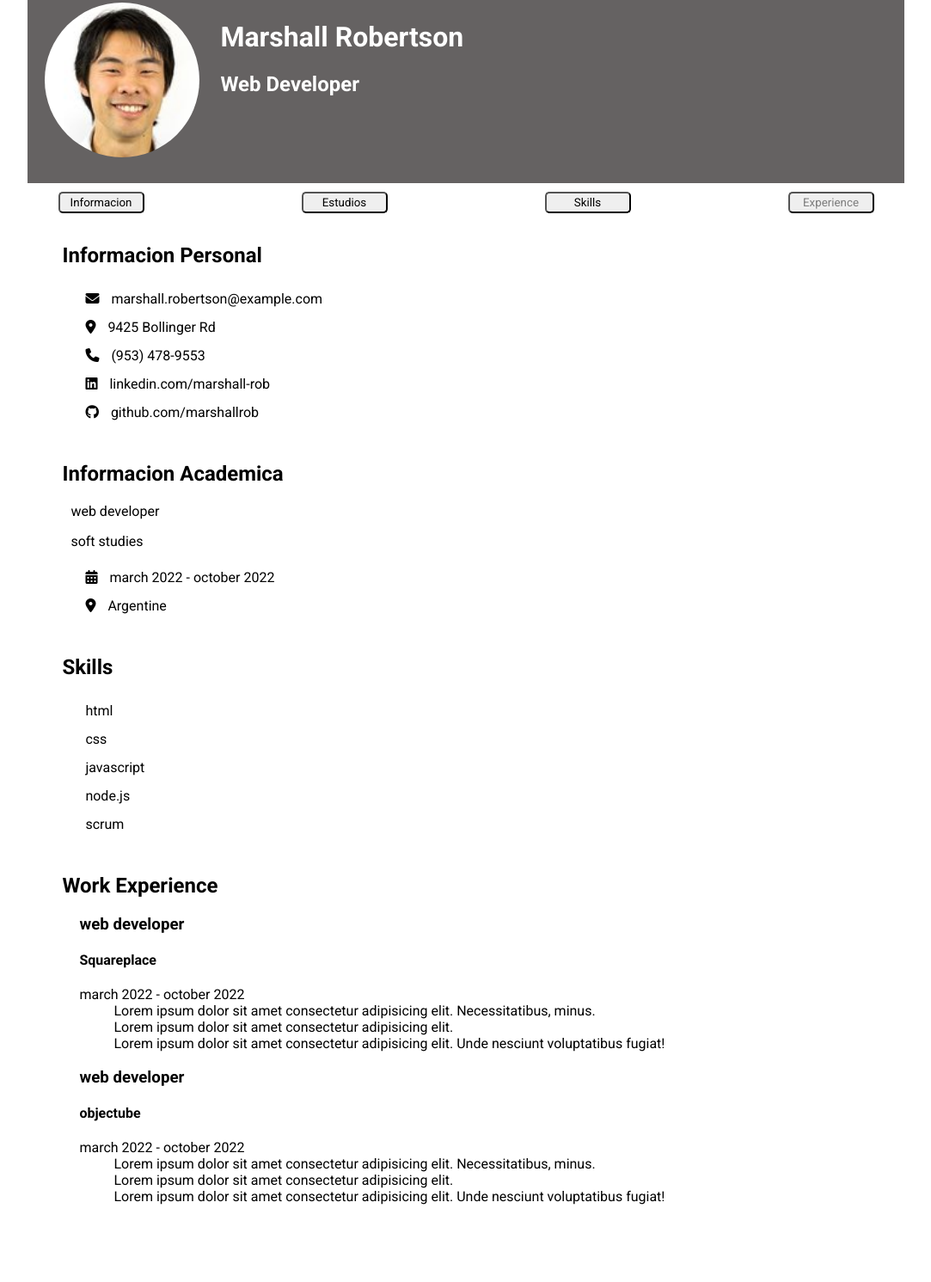
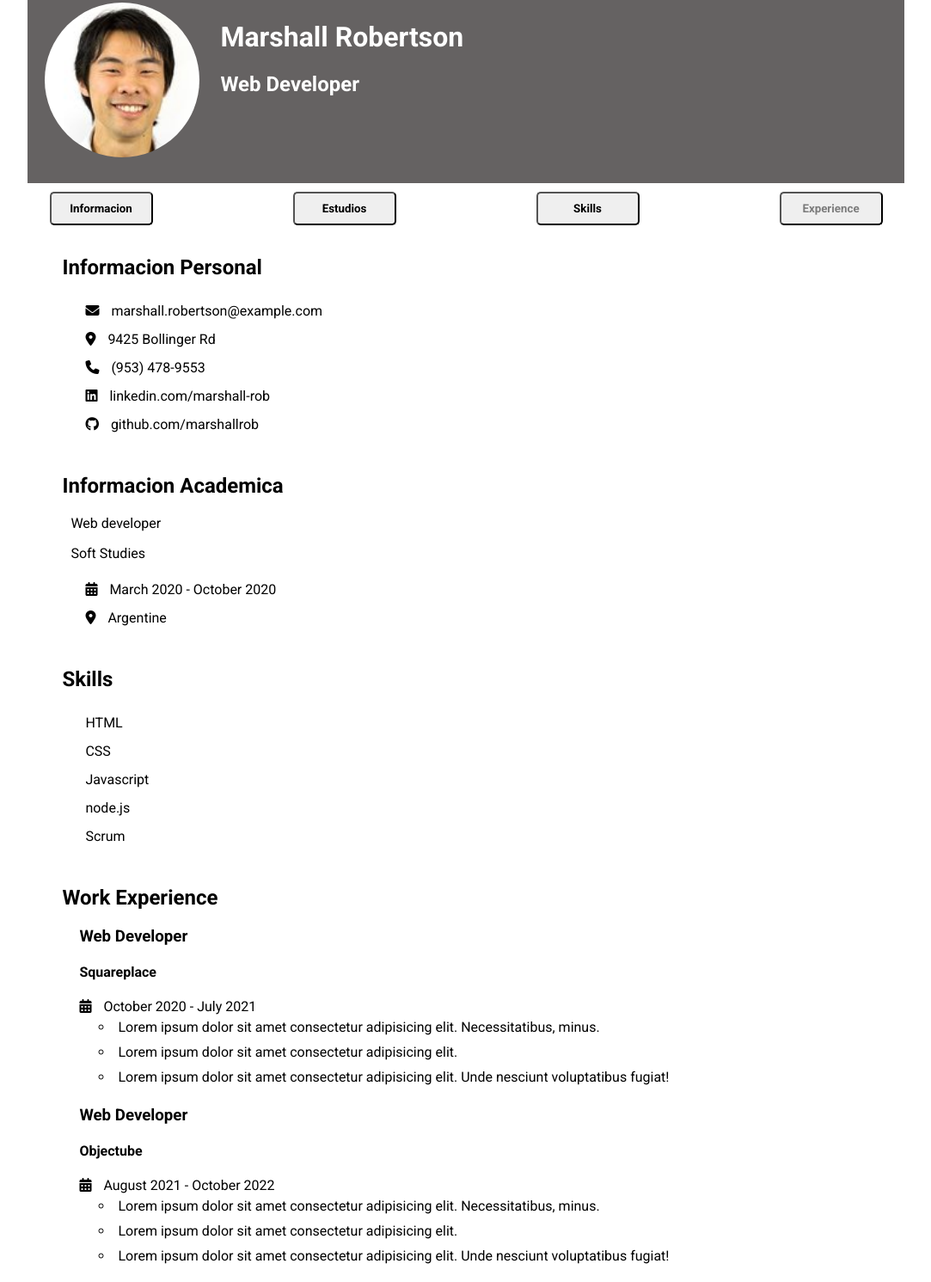
Before and after one commit to GermanGut/GermanGut.github.io, a plain HTML site: page index.html in a window 1280 px wide. Shown: the part 17-1508 px from the top of the page at 86% size, without its empty margins (34-1117 px from the left). Before the commit the page ends 1434 px from the top, so only its background shows below. Drawn offline with Linux system fonts and the light colour scheme.

Commit message:
second commit

```diff
--- a/css/styles.css
+++ b/css/styles.css
@@ -8,6 +8,9 @@ body {
     width: 90%;
 }
 
+h2, h3, h4 {
+    text-transform: capitalize;
+}
 
 /* HEADER */
 .header {
@@ -49,15 +52,17 @@ section {
 
 .main-nav {
     display: flex;
+    font-size: 16px;
     justify-content: space-around;
     padding: 10px;
 }
 
 .main-nav button {
-    width: 100px;
-    padding: 3px;
+    width: 120px;
+    padding: 10px;
     border-radius: 5px;
     text-transform: capitalize;
+    font-weight: 700;
 }
 
 .main-nav button a:link, a:visited, a:active {
@@ -91,3 +96,8 @@ h2 {
     margin-left: 30px;
     font-weight: 400;
 }
+
+.main-experience li {
+    list-style-type: circle;
+    padding: 5px;
+}
--- a/index.html
+++ b/index.html
@@ -59,12 +59,12 @@
         </article>
         <aside class="main-aside">
           <h2 id="estudios">Informacion academica</h2>
-          <p>web developer</p>
-          <p>soft studies</p>
+          <p>Web developer</p>
+          <p>Soft Studies</p>
           <ul>
             <li>
               <i class="fa-solid fa-calendar-days"></i>
-              <span><time datetime="2022-03"></time> march 2022 - <time datetime="2022-10"></time> october 2022</time></time></span>
+              <span><time datetime="2022-03"></time> March 2020 - <time datetime="2022-10"></time> October 2020</time></time></span>
             </li>
             <li>
               <i class="fa-solid fa-location-dot"></i>
@@ -75,11 +75,11 @@
         <article class="main-article">
           <h2 id="skills">skills</h2>
           <ul>
-            <li>html</li>
-            <li>css</li>
-            <li>javascript</li>
+            <li>HTML</li>
+            <li>CSS</li>
+            <li>Javascript</li>
             <li>node.js</li>
-            <li>scrum</li>
+            <li>Scrum</li>
           </ul>
         </article>
         <article class="main-experience">
@@ -87,7 +87,8 @@
             <ul>
               <h3>web developer</h3>
               <h4>Squareplace</h4>
-              <span><time datetime="2022-03"></time> march 2022 - <time datetime="2022-10"></time> october 2022</time></time></span>
+              <i class="fa-solid fa-calendar-days"></i>
+              <span class="main-experience__span"><time datetime="2020-10"></time> October 2020 - <time datetime="2021-07"></time> July 2021</time></time></span>
               <ul>
                 <li>Lorem ipsum dolor sit amet consectetur adipisicing elit. Necessitatibus, minus.</li>
                 <li>Lorem ipsum dolor sit amet consectetur adipisicing elit.</li>
@@ -97,7 +98,8 @@
             <ul>
               <h3>web developer</h3>
               <h4>objectube</h4>
-              <span><time datetime="2022-03"></time> march 2022 - <time datetime="2022-10"></time> october 2022</time></time></span>
+              <i class="fa-solid fa-calendar-days"></i>
+              <span><time datetime="2021-08"></time> August 2021 - <time datetime="2022-10"></time> October 2022</time></time></span>
               <ul>
                 <li>Lorem ipsum dolor sit amet consectetur adipisicing elit. Necessitatibus, minus.</li>
                 <li>Lorem ipsum dolor sit amet consectetur adipisicing elit.</li>
@@ -107,7 +109,6 @@
           </article>
       </section>
     </main>
-
     <script src="/js/index.js"></script>
   </body>
 </html>
```
